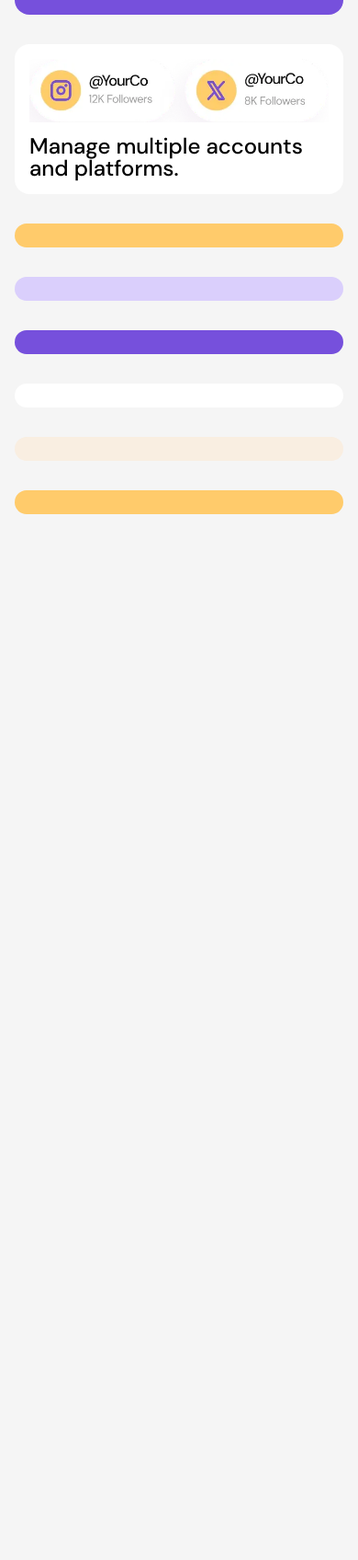
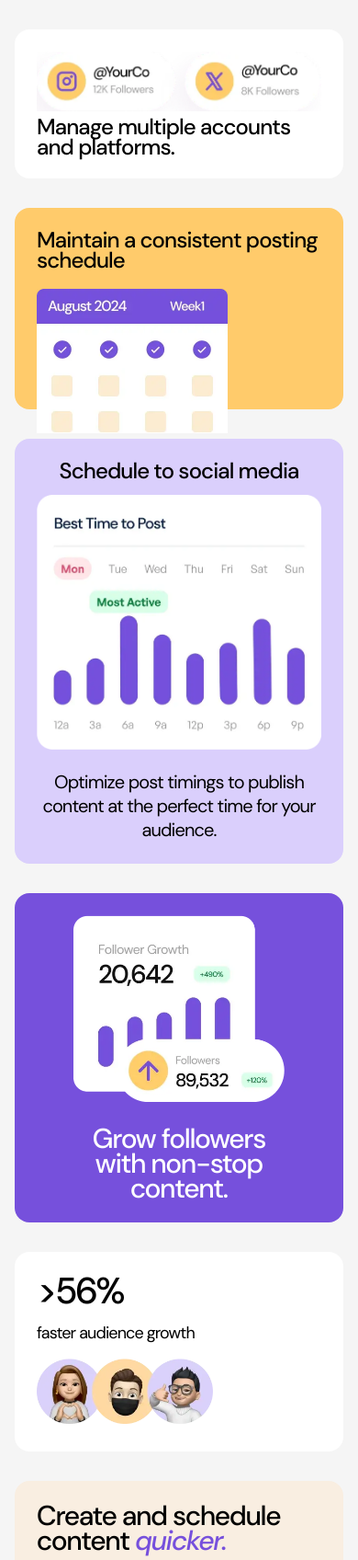
Before and after one commit to leuel-a/bento, a website: page index.html in a window 390 px wide. Shown: the part 304-2000 px from the top of the page at 92% size. Before the commit the page ends 882 px from the top, so only its background shows below. Drawn offline with Linux system fonts and the light colour scheme.

Commit message:
finished mobile screen

```diff
--- a/index.html
+++ b/index.html
@@ -20,14 +20,48 @@
     <div class="platforms-img">
       <img id="platforms-img" src="./assets/images/illustration-multiple-platforms.webp" alt="" />
     </div>
-    <p class="fw-500">Manage multiple accounts and platforms.</p>
+    <h2 class="fw-500 text-lg">Manage multiple accounts and platforms.</h2>
   </div>
-  <div class="bg-yellow-500"></div>
-  <div class="bg-purple-100"></div>
-  <div class="bg-purple-500"></div>
-  <div class="bg-white"></div>
-  <div class="bg-yellow-100"></div>
-  <div class="bg-yellow-500"></div>
+  <div id="consistent-schedule-container" class="bg-yellow-500 space-y-5">
+    <h2 class="fw-500 text-lg">Maintain a consistent posting schedule</h2>
+    <img id="consistent-schedule" src="./assets/images/illustration-consistent-schedule.webp"
+         alt="Consistent Schedule">
+  </div>
+  <div class="bg-purple-100 text-center space-y-4">
+    <h2 class="fw-500 text-lg">Schedule to social media</h2>
+    <div>
+      <img id="schedule-posts" src="./assets/images/illustration-schedule-posts.webp"
+           alt="Schedule Posts to social media graph">
+    </div>
+    <p class="text-md">Optimize post timings to publish content at the perfect time for your audience.</p>
+  </div>
+  <div id="grow-followers-container" class="bg-purple-500 text-center space-y-5">
+    <div class="grow-followers-img">
+      <img id="grow-followers" src="./assets/images/illustration-grow-followers.webp" alt="Grow followers graph">
+    </div>
+    <h2 class="fw-500 text-2xl text-white">Grow followers with non-stop content.</h2>
+  </div>
+  <div class="bg-white space-y-4">
+    <h2 class="fw-500 text-4xl">&gt;56%</h2>
+    <p>faster audience growth</p>
+    <div class="audience-growth-img">
+      <img id="audience-growth" src="assets/images/illustration-audience-growth.webp"
+           alt="Audience growth illustration">
+    </div>
+  </div>
+  <div class="bg-yellow-100 space-y-5">
+    <h2 class="fw-500 text-2xl">Create and schedule content <span class="text-purple-500 text-italic">quicker.</span>
+    </h2>
+    <div class="create-post-img">
+      <img id="create-post" src="./assets/images/illustration-create-post.webp" alt="create post illustration">
+    </div>
+  </div>
+  <div class="bg-yellow-500 space-y-5">
+    <h2 class="fw-500 text-3xl">Write your content using AI.</h2>
+    <div class="ai-content-img">
+      <img id="ai-content" src="assets/images/illustration-ai-content.webp" alt="ai content generation illustration">
+    </div>
+  </div>
 </div>
 </body>
 </html>
--- a/styles.css
+++ b/styles.css
@@ -7,6 +7,10 @@ h2,
 p {
   margin: 0;
   padding: 0;
+}
+
+h2 {
+  line-height: 0.9;
 }
 
 img {
@@ -38,12 +42,35 @@ img {
   --clr-dark: 0 0% 7%;
 }
 
+/*
+  Utility Classes
+*/
 .h-screen {
   height: 100vh;
 }
 
 .h-full {
   height: 100%;
+}
+
+.space-y-4 > * + * {
+  margin-top: 1rem;
+}
+
+.space-y-5 > * + * {
+  margin-top: 1.25rem;
+}
+
+.space-y-6 > * + * {
+  margin-top: 1.5rem;
+}
+
+.space-y-7 {
+  margin-top: 1.75rem;
+}
+
+.space-y-8 {
+  margin-top: 2rem;
 }
 
 /*Background Colors*/
@@ -97,12 +124,31 @@ img {
   text-align: center;
 }
 
-/*Fonts*/
+.text-md {
+  font-size: 1.25rem;
+}
+
+.text-lg {
+  font-size: 1.5rem;
+}
+
+.text-2xl {
+  font-size: 1.875rem;
+}
+
+.text-3xl {
+  font-size: 2rem;
+}
+
+.text-4xl {
+  font-size: 2.5rem;
+}
+
+/*Font Utils*/
 .font-sans {
   font-family: var(--ff-sans), sans-serif;
 }
 
-/*Font Utils*/
 .fw-400 {
   font-weight: 400;
 }
@@ -111,15 +157,22 @@ img {
   font-weight: 500;
 }
 
+.fw-600 {
+  font-weight: 600;
+}
+
 .container {
   display: grid;
   gap: 2rem;
   grid-template-columns: repeat(4, 1fr);
-  grid-template-rows: repeat(8, 1fr);
+  grid-template-rows: auto;
 }
 
 .container > * {
+  padding-inline: 1.5rem;
+  padding-block: 1.5rem;
   border-radius: 1rem;
+  height: auto;
 }
 
 @media (max-width: 45rem) {
@@ -129,6 +182,7 @@ img {
 }
 
 body {
+  letter-spacing: -0.05em;
   padding-inline: 1rem;
   padding-block: 1.2rem;
   font-size: 1.125rem;
@@ -142,11 +196,6 @@ h1 {
   line-height: 1.1;
 }
 
-.testimonial-rating {
-  padding-block: 2rem;
-  padding-inline: 2rem;
-}
-
 .rating-img {
   margin-top: 1rem;
 }
@@ -155,13 +204,28 @@ h1 {
   width: 12rem;
 }
 
-.manage-platforms {
-  padding-inline: 1rem;
-  padding-block: 1rem;
-}
-
 .manage-platforms > p {
   line-height: 1;
   margin-top: .5rem;
-  font-size: 1.5rem;
 }
+
+#consistent-schedule-container {
+  overflow-block: clip;
+}
+
+#consistent-schedule {
+  margin-bottom: -3.5rem;
+  width: 13rem;
+}
+
+#audience-growth {
+  width: 12rem;
+}
+
+#create-post {
+  width: 11rem;
+}
+
+#grow-followers-container {
+  padding-inline: 4rem;
+}
```
